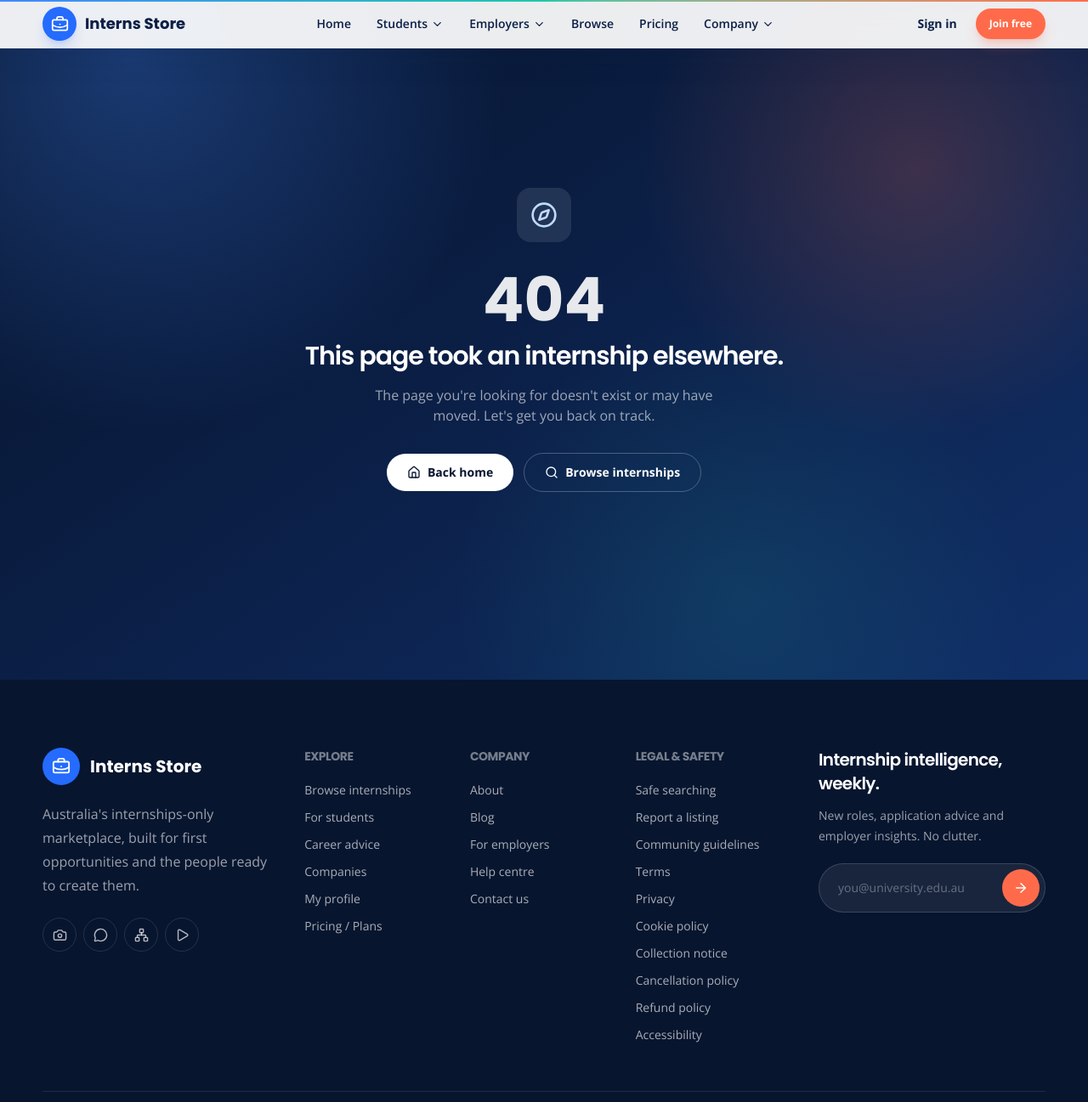
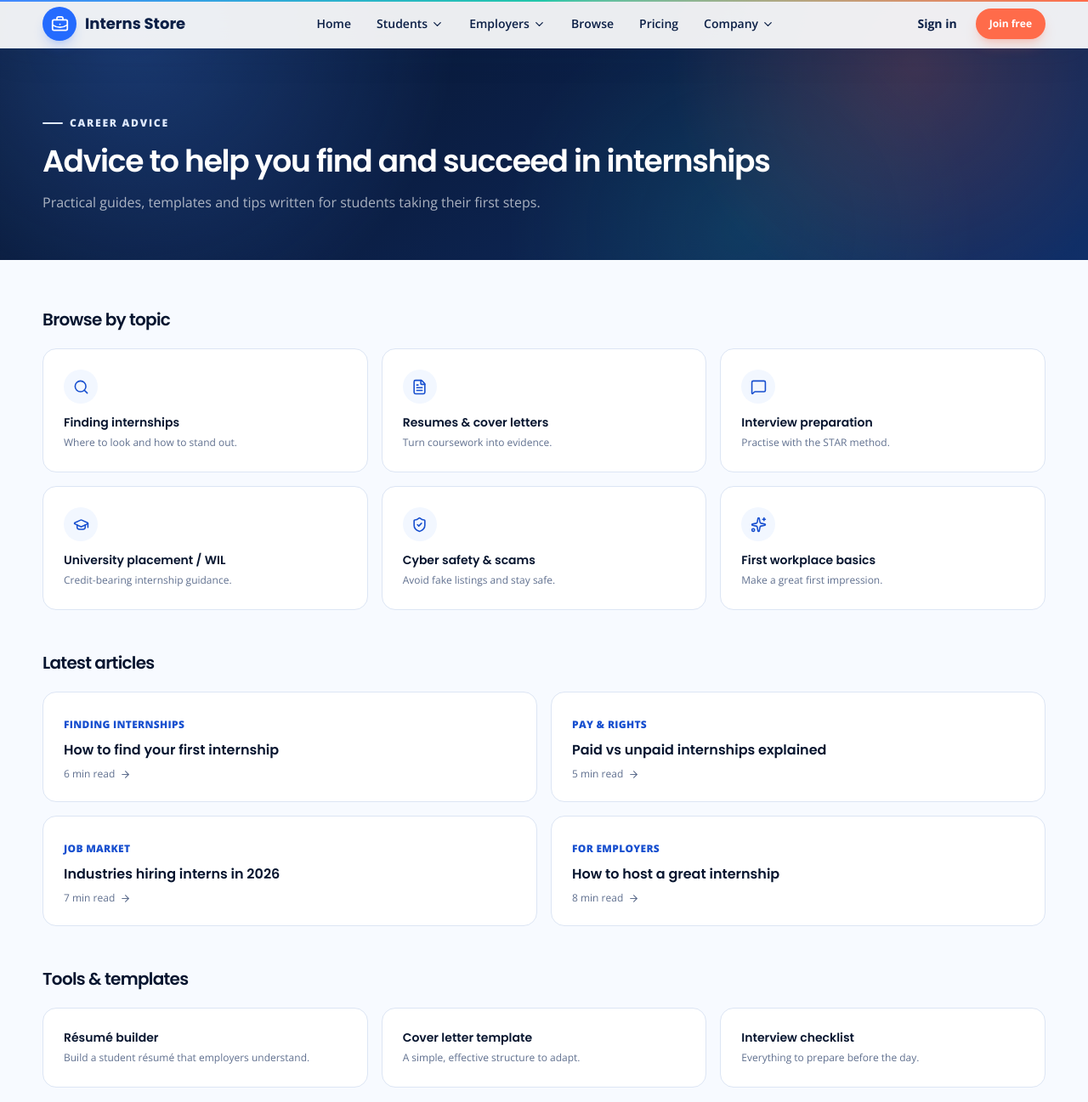
Before and after one commit to RManula/Interns-Store, a Next.js app: page /career-advice in a window 1280 px wide. Before the commit this address had no page. Shown: the top 1297 px of the page at 85% size. Built offline with nearby package versions, Linux system fonts and the light colour scheme.

Commit message:
feat: add career advice hub with topics, articles and tools

```diff
--- /dev/null
+++ b/app/career-advice/page.tsx
@@ -0,0 +1,106 @@
+import type { Metadata } from "next";
+import Link from "next/link";
+import {
+  ArrowRight,
+  FileText,
+  GraduationCap,
+  MessageSquare,
+  Search,
+  ShieldCheck,
+  Sparkles,
+} from "lucide-react";
+
+export const metadata: Metadata = {
+  title: "Career Advice — Interns Store",
+  description: "Guides, templates and tips to help students find and succeed in internships.",
+};
+
+const categories = [
+  { icon: Search, title: "Finding internships", text: "Where to look and how to stand out." },
+  { icon: FileText, title: "Resumes & cover letters", text: "Turn coursework into evidence." },
+  { icon: MessageSquare, title: "Interview preparation", text: "Practise with the STAR method." },
+  { icon: GraduationCap, title: "University placement / WIL", text: "Credit-bearing internship guidance." },
+  { icon: ShieldCheck, title: "Cyber safety & scams", text: "Avoid fake listings and stay safe." },
+  { icon: Sparkles, title: "First workplace basics", text: "Make a great first impression." },
+];
+
+const articles = [
+  { title: "How to find your first internship", category: "Finding internships", read: "6 min", href: "/blog/first-internship-cv" },
+  { title: "Paid vs unpaid internships explained", category: "Pay & rights", read: "5 min", href: "/blog/paid-vs-unpaid-internships" },
+  { title: "Industries hiring interns in 2026", category: "Job market", read: "7 min", href: "/blog/industries-hiring-interns-2026" },
+  { title: "How to host a great internship", category: "For employers", read: "8 min", href: "/blog/host-a-great-internship" },
+];
+
+const tools = [
+  { title: "Résumé builder", text: "Build a student résumé that employers understand.", href: "/register" },
+  { title: "Cover letter template", text: "A simple, effective structure to adapt.", href: "/blog/first-internship-cv" },
+  { title: "Interview checklist", text: "Everything to prepare before the day.", href: "/blog/host-a-great-internship" },
+];
+
+export default function CareerAdvicePage() {
+  return (
+    <div>
+      <section className="mesh-dark px-4 pb-14 pt-32 text-white">
+        <div className="container-shell">
+          <span className="eyebrow !text-blue-100">Career advice</span>
+          <h1 className="mt-4 font-heading text-3xl font-semibold sm:text-4xl">
+            Advice to help you find and succeed in internships
+          </h1>
+          <p className="mt-4 max-w-2xl text-white/65">
+            Practical guides, templates and tips written for students taking their first steps.
+          </p>
+        </div>
+      </section>
+
+      <section className="bg-surface py-14">
+        <div className="container-shell">
+          {/* categories */}
+          <h2 className="font-heading text-xl font-semibold text-navy-950">Browse by topic</h2>
+          <div className="mt-5 grid gap-4 sm:grid-cols-2 lg:grid-cols-3">
+            {categories.map((c) => (
+              <div key={c.title} className="rounded-2xl border border-line bg-white p-6">
+                <span className="grid size-10 place-items-center rounded-xl bg-blue-50 text-blue-700">
+                  <c.icon size={19} />
+                </span>
+                <p className="mt-3 font-heading text-sm font-semibold text-navy-950">{c.title}</p>
+                <p className="mt-1 text-xs leading-5 text-muted">{c.text}</p>
+              </div>
+            ))}
+          </div>
+
+          {/* latest articles */}
+          <h2 className="mt-12 font-heading text-xl font-semibold text-navy-950">Latest articles</h2>
+          <div className="mt-5 grid gap-4 sm:grid-cols-2">
+            {articles.map((a) => (
+              <Link key={a.title} href={a.href} className="group rounded-2xl border border-line bg-white p-6 transition hover:-translate-y-1 hover:border-blue-500/40 hover:shadow-[var(--shadow-sm)]">
+                <span className="text-xs font-extrabold uppercase tracking-wide text-blue-700">{a.category}</span>
+                <p className="mt-2 font-heading text-base font-semibold text-navy-950 group-hover:text-blue-700">{a.title}</p>
+                <p className="mt-2 flex items-center gap-1.5 text-xs text-muted">{a.read} read <ArrowRight size={13} className="transition group-hover:translate-x-1" /></p>
+              </Link>
+            ))}
+          </div>
+
+          {/* tools */}
+          <h2 className="mt-12 font-heading text-xl font-semibold text-navy-950">Tools & templates</h2>
+          <div className="mt-5 grid gap-4 sm:grid-cols-3">
+            {tools.map((t) => (
+              <Link key={t.title} href={t.href} className="rounded-2xl border border-line bg-white p-6 transition hover:border-blue-500/40 hover:bg-blue-50/40">
+                <p className="font-heading text-sm font-semibold text-navy-950">{t.title}</p>
+                <p className="mt-1 text-xs leading-5 text-muted">{t.text}</p>
+              </Link>
+            ))}
+          </div>
+
+          {/* CTA */}
+          <div className="mt-12 rounded-2xl bg-navy-950 p-8 text-center text-white">
+            <p className="font-heading text-xl font-semibold">Ready to start applying?</p>
+            <p className="mt-2 text-white/65">Search internships built for students across Australia.</p>
+            <Link href="/browse" className="mt-5 inline-flex items-center gap-2 rounded-full bg-blue-600 px-6 py-3 text-sm font-bold text-white hover:bg-blue-700">
+              Search internships <ArrowRight size={15} />
+            </Link>
+          </div>
+        </div>
+      </section>
+    </div>
+  );
+}
```
